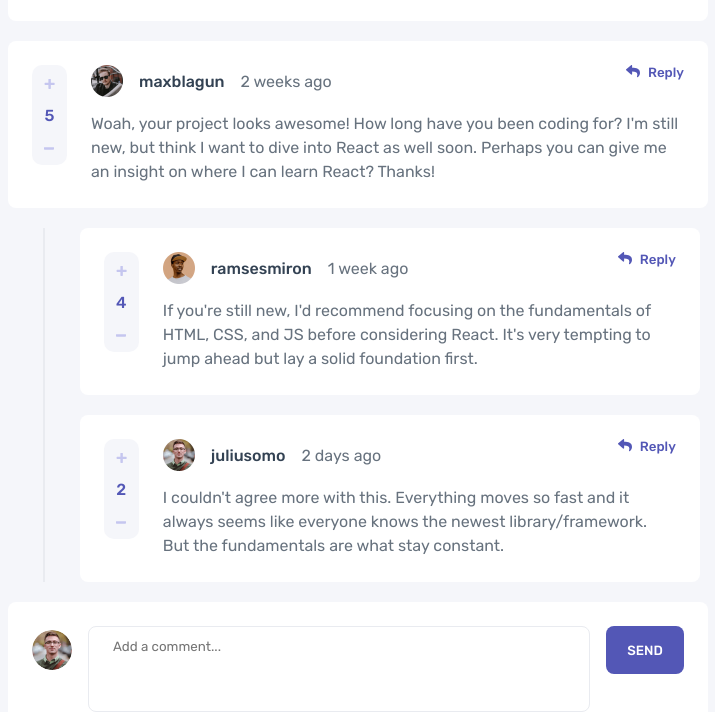
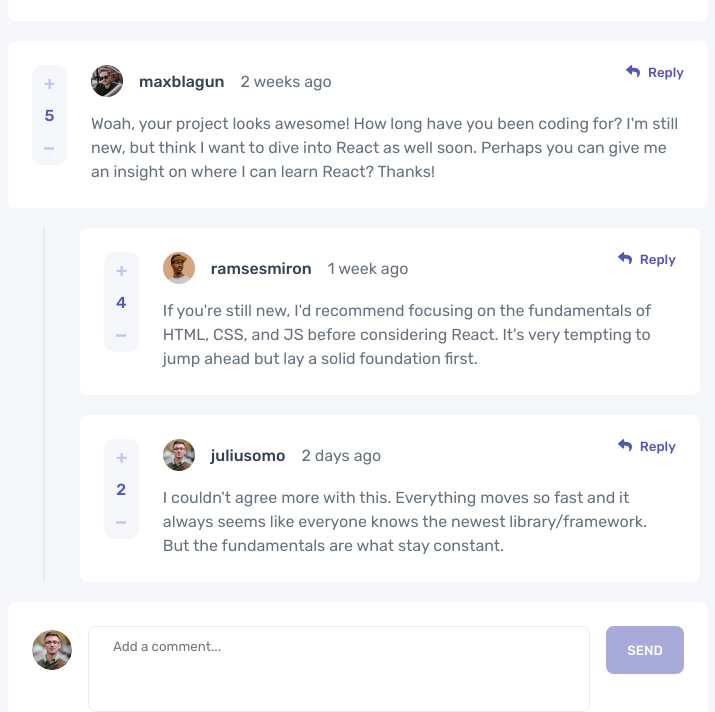
Before and after one commit to mritunjaysaha/comment-section, a React (Vite) app: page / in a window 1280 px wide. In both pictures the pointer is over the button "SEND". Shown: the part 230-942 px from the top of the page, without its empty margins (282-997 px from the left). Built offline with nearby package versions, Linux system fonts and the light colour scheme.

Commit message:
style: added active state for button

```diff
--- a/src/components/Atoms/Button/button.module.scss
+++ b/src/components/Atoms/Button/button.module.scss
@@ -11,4 +11,10 @@
 
     color: $white;
     font-weight: 500;
+
+    cursor: pointer;
+
+    &:hover {
+        opacity: 0.5;
+    }
 }
--- a/src/components/Comment/Comment.jsx
+++ b/src/components/Comment/Comment.jsx
@@ -89,6 +89,7 @@ export function Comment({ data }) {
                 <CommentTextArea
                     handleButtonClick={handleCommentReply}
                     handleChange={handleTextAreaChange}
+                    buttonText='reply'
                 />
             ) : (
                 ''
```
